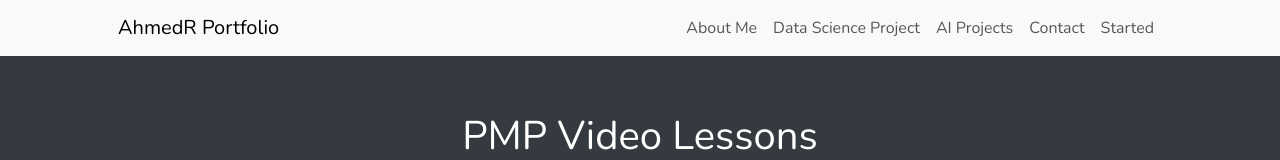
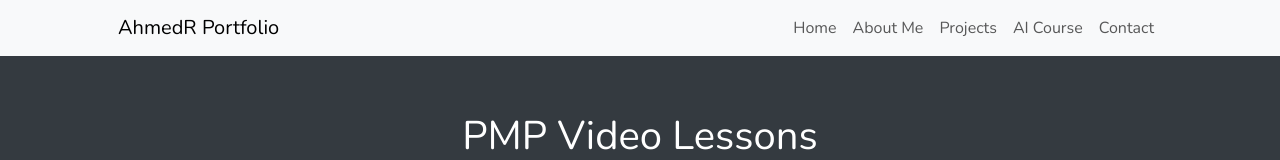
Before and after one commit to AhmedRashwanASU/AhmedR-GitHubPage, a plain HTML site: page index2.html in a window 1280 px wide. Shown: the top 160 px of the page. Drawn offline with nearby package versions, Linux system fonts and the light colour scheme.

Commit message:
Update index2.html

```diff
--- a/index2.html
+++ b/index2.html
@@ -67,11 +67,11 @@
             </button>
             <div class="collapse navbar-collapse" id="navbarResponsive">
                 <ul class="navbar-nav ms-auto">
-                    <li class="nav-item"><a class="nav-link" href="#Contact-me">About Me</a></li>
-                    <li class="nav-item"><a class="nav-link" href="#projects2">Data Science Project</a></li>
-                    <li class="nav-item"><a class="nav-link" href="#projects2">AI Projects</a></li>
-                    <li class="nav-item"><a class="nav-link" href="#signup">Contact</a></li>
-                    <li class="nav-item"><a class="nav-link" href="index2.html">Started</a></li>
+                    <li class="nav-item"><a class="nav-link" href="index.html">Home</a></li>
+                    <li class="nav-item"><a class="nav-link" href="index.html#Contact-me">About Me</a></li>
+                    <li class="nav-item"><a class="nav-link" href="index.html#projects2">Projects</a></li>
+                    <li class="nav-item"><a class="nav-link" href="index.html#projects2">AI Course</a></li>
+                    <li class="nav-item"><a class="nav-link" href="index.html#signup">Contact</a></li>
                 </ul>
             </div>
         </div>
```
